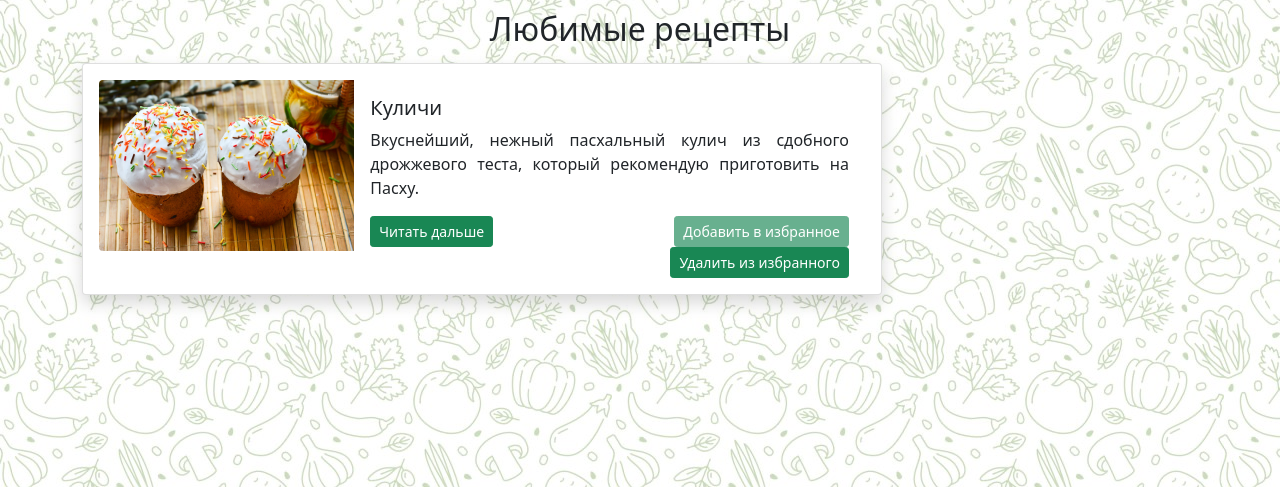
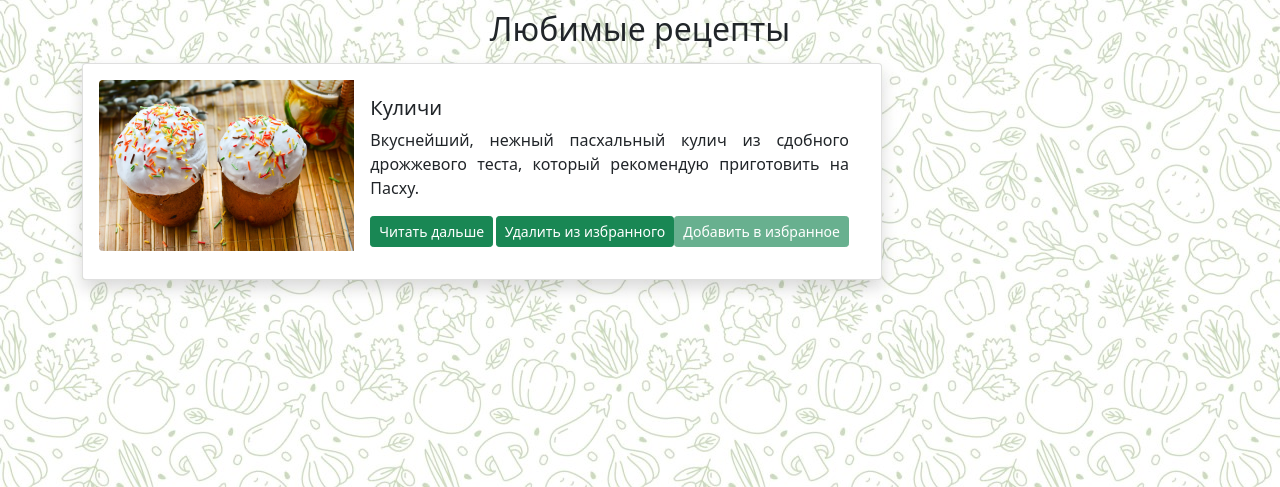
Before and after one commit to olik07/web-project, a Flask app: page /favorites in a window 1280 px wide. Shown: the part 56-543 px from the top of the page. Run offline with Flask 3, Linux system fonts and the light colour scheme; a user stored in the database is signed in; tables that the repository leaves empty hold one stand-in row (values such as "Sample post").

Commit message:
deleting favorites

```diff
--- a/templates/recipes.html
+++ b/templates/recipes.html
@@ -11,13 +11,15 @@
       <div class="card-body">
         <h5 class="card-title">{{ item.title }}</h5>
         <p class="card-text" align="justify">{{ item.description }}</p>
-        <a class="btn btn-success btn-sm me-1" href="/recipe/{{ item.id }}">Читать дальше</a>
+        <a class="btn btn-success btn-sm" href="/recipe/{{ item.id }}">Читать дальше</a>
         {% if current_user.is_authenticated %}
         <form action="add_to_fav" method="post" style="float: right;">
           {% if item.id not in favorite_ids %}
           <button type="submit"
                   class="btn btn-success btn-sm" name="recipe_id"
                   value="{{ item.id }}" >Добавить в избранное</button>
+          <button type="submit" class="btn btn-success btn-sm" name="recipe_id"
+                  value="{{ item.id }}" disabled>Удалить из избранного</button>
           {% else %}
           <button type="submit" class="btn btn-success btn-sm" name="recipe_id"
                   value="{{ item.id }}" disabled>Добавить в избранное</button>
```
